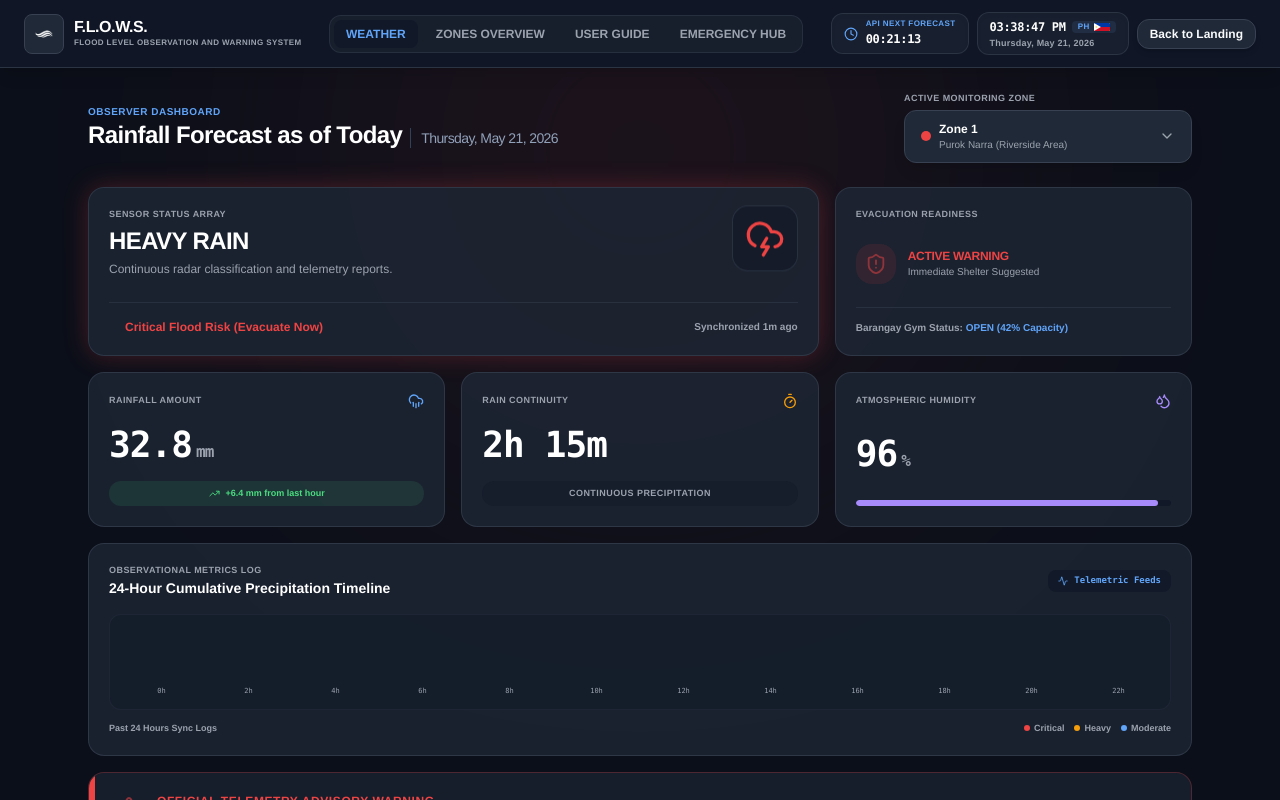
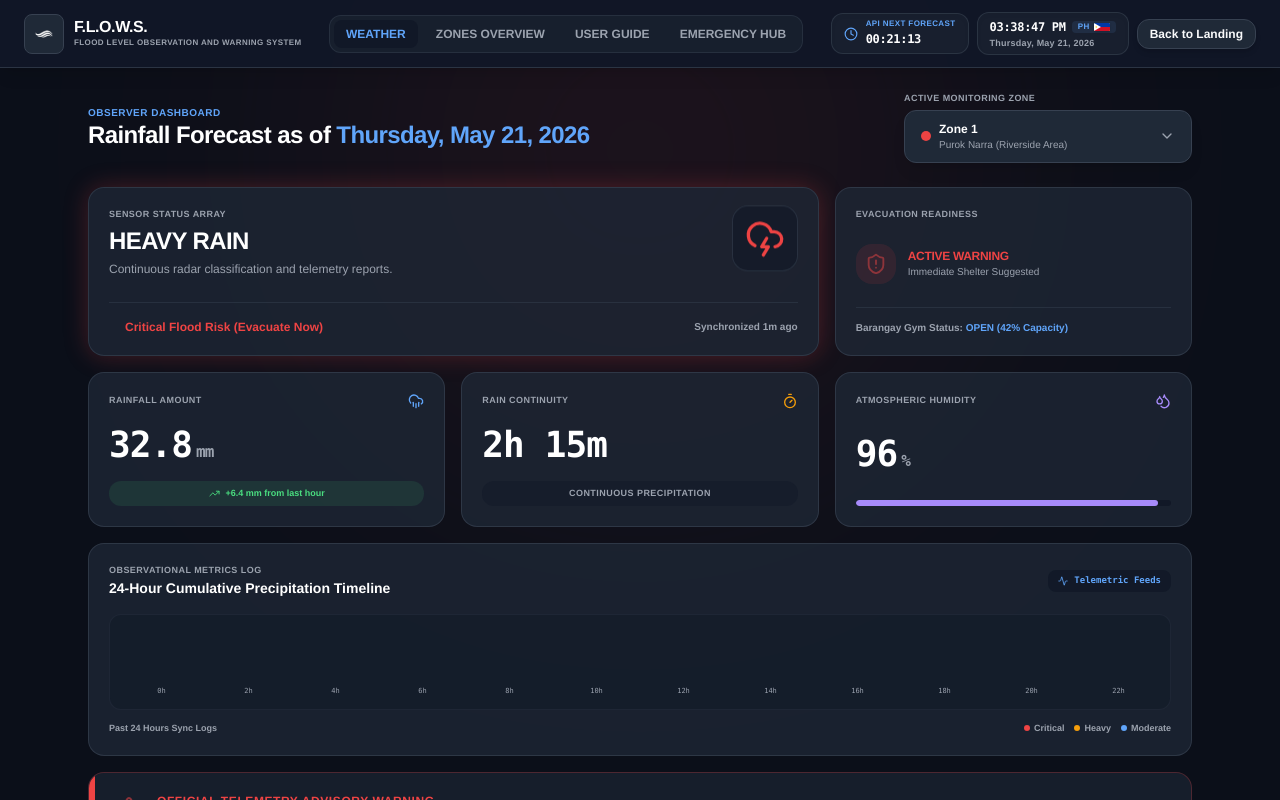
Before and after one commit to cpadrinao/flows-rainfallmonitoring-webapp, a Next.js app: page / in a window 1280 px wide. Both pictures are taken after a click on the button "View Dashboard". Shown: the top 800 px of the page. Built offline with nearby package versions, Linux system fonts and the light colour scheme.

Commit message:
Temporary fixed layout as of May 22

```diff
--- a/src/app/globals.css
+++ b/src/app/globals.css
@@ -14,7 +14,7 @@
   --color-red-accent: #EF4444;
   --color-purple-accent: #A78BFA;
 
-  --font-helvetica: "Helvetica Neue", Arial, Helvetica, sans-serif;
+  --font-roboto-mono: var(--font-roboto-mono), ui-monospace, SFMono-Regular, Roboto, "Courier New", monospace;
 }
 
 @theme inline {
@@ -30,13 +30,13 @@
   --color-accent-red: var(--color-red-accent);
   --color-accent-purple: var(--color-purple-accent);
 
-  --font-sans: var(--font-helvetica);
+  --font-sans: var(--font-roboto-mono);
 }
 
 body {
   background-color: #111827;
   color: #F9FAFB;
-  font-family: "Helvetica Neue", Arial, Helvetica, sans-serif;
+  font-family: var(--font-roboto-mono), ui-monospace, SFMono-Regular, Roboto, "Courier New", monospace;
   -webkit-font-smoothing: antialiased;
   -moz-osx-font-smoothing: grayscale;
 }
--- a/src/app/layout.tsx
+++ b/src/app/layout.tsx
@@ -1,8 +1,15 @@
 import type { Metadata } from "next";
+import { Roboto_Mono } from "next/font/google";
 import "./globals.css";
 
+const robotoMono = Roboto_Mono({
+  subsets: ["latin"],
+  display: "swap",
+  variable: "--font-roboto-mono",
+});
+
 export const metadata: Metadata = {
-  title: "F.L.O.W.S. | Rainfall",
+  title: "F.L.O.W.S. | Rainfall Monitoring Dashboard",
   description: "Flood and Local Observatory Warning System (F.L.O.W.S.) - Real-time rainfall telemetry and emergency alerts for Barangay Rizal.",
   icons: {
     icon: "/flowsnoname.png",
@@ -15,7 +22,7 @@ export default function RootLayout({
   children: React.ReactNode;
 }>) {
   return (
-    <html lang="en" className="h-full antialiased">
+    <html lang="en" className={`h-full antialiased ${robotoMono.variable}`}>
       <body className="min-h-full flex flex-col bg-[#0b0f19] text-[#F9FAFB] font-sans">
         {children}
       </body>
--- a/src/app/page.tsx
+++ b/src/app/page.tsx
@@ -399,10 +399,10 @@ export default function FLOWSApp() {
               </div>
             </div>
 
-            {/* Restored Mini Description with Typing Animation - Enlarged text & Dots looping removed */}
+            {/* Restored Mini Description with Typing Animation - Smaller, elegant supporting text */}
             <div className="pt-2 w-full max-w-md mx-auto space-y-3 text-center">
               <div className="w-16 h-0.5 bg-gradient-to-r from-transparent via-slate-700 to-transparent mx-auto" />
-              <p className="text-lg sm:text-xl md:text-[22px] text-slate-200 leading-relaxed font-normal select-none min-h-[160px] sm:min-h-[120px] md:min-h-[100px] transition-all duration-300">
+              <p className="text-[11px] sm:text-xs md:text-sm text-slate-400 leading-relaxed font-medium select-none min-h-[120px] sm:min-h-[90px] md:min-h-[75px] transition-all duration-300">
                 {displayedText}
               </p>
             </div>
@@ -589,17 +589,28 @@ export default function FLOWSApp() {
             <div className="flex flex-col md:flex-row md:items-center justify-between gap-4">
               <div>
                 <span className="text-[10px] font-bold text-[#60A5FA] uppercase tracking-wider block">Observer Dashboard</span>
-                <h2 className="text-xl sm:text-2xl font-black text-white tracking-tight flex flex-col sm:flex-row sm:items-baseline gap-1 sm:gap-2">
-                  <span>
-                    {activeTab === 'emergency'
-                      ? 'Emergency Portal & Shelter Status'
-                      : activeTab === 'alerts'
-                      ? 'System Guidelines & Reference'
-                      : 'Rainfall Forecast as of Today'}
-                  </span>
-                  {phDate && (
-                    <span className="text-xs sm:text-sm font-normal text-slate-400 border-t sm:border-t-0 sm:border-l border-slate-700 pt-1 sm:pt-0 sm:pl-2.5">
-                      {phDate}
+                <h2 className="text-lg sm:text-xl md:text-2xl font-black text-white tracking-tight leading-tight select-none">
+                  {activeTab === 'emergency' ? (
+                    <span className="flex flex-col sm:flex-row sm:items-baseline gap-1 sm:gap-2">
+                      <span>Emergency Portal & Shelter Status</span>
+                      {phDate && (
+                        <span className="text-xs sm:text-sm font-normal text-slate-400 border-t sm:border-t-0 sm:border-l border-slate-700 pt-1 sm:pt-0 sm:pl-2.5">
+                          {phDate}
+                        </span>
+                      )}
+                    </span>
+                  ) : activeTab === 'alerts' ? (
+                    <span className="flex flex-col sm:flex-row sm:items-baseline gap-1 sm:gap-2">
+                      <span>System Guidelines & Reference</span>
+                      {phDate && (
+                        <span className="text-xs sm:text-sm font-normal text-slate-400 border-t sm:border-t-0 sm:border-l border-slate-700 pt-1 sm:pt-0 sm:pl-2.5">
+                          {phDate}
+                        </span>
+                      )}
+                    </span>
+                  ) : (
+                    <span>
+                      Rainfall Forecast as of <span className="text-[#60A5FA]">{phDate || 'Today'}</span>
                     </span>
                   )}
                 </h2>
```
Also changed, not shown: recordedprompts.txt.
